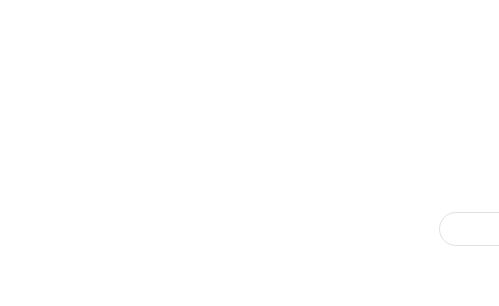
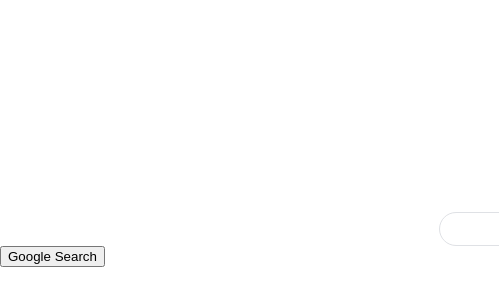
Before and after one commit to agn-wita/googlecom-clone, a plain HTML site: page index.html in a window 1280 px wide. Shown: the full height of the page, 0-499 px from the left. Drawn offline with Linux system fonts and the light colour scheme.

Commit message:
main: Added search button

```diff
--- a/index.html
+++ b/index.html
@@ -11,6 +11,7 @@
     <div class="main">
         <img class="logo" alt="google-logo" src="img/google-logo.png">
         <input class="input-search" type="text">
+        <button class="btn-search">Google Search</button>
     </div>
 </body>
 </html>
```
